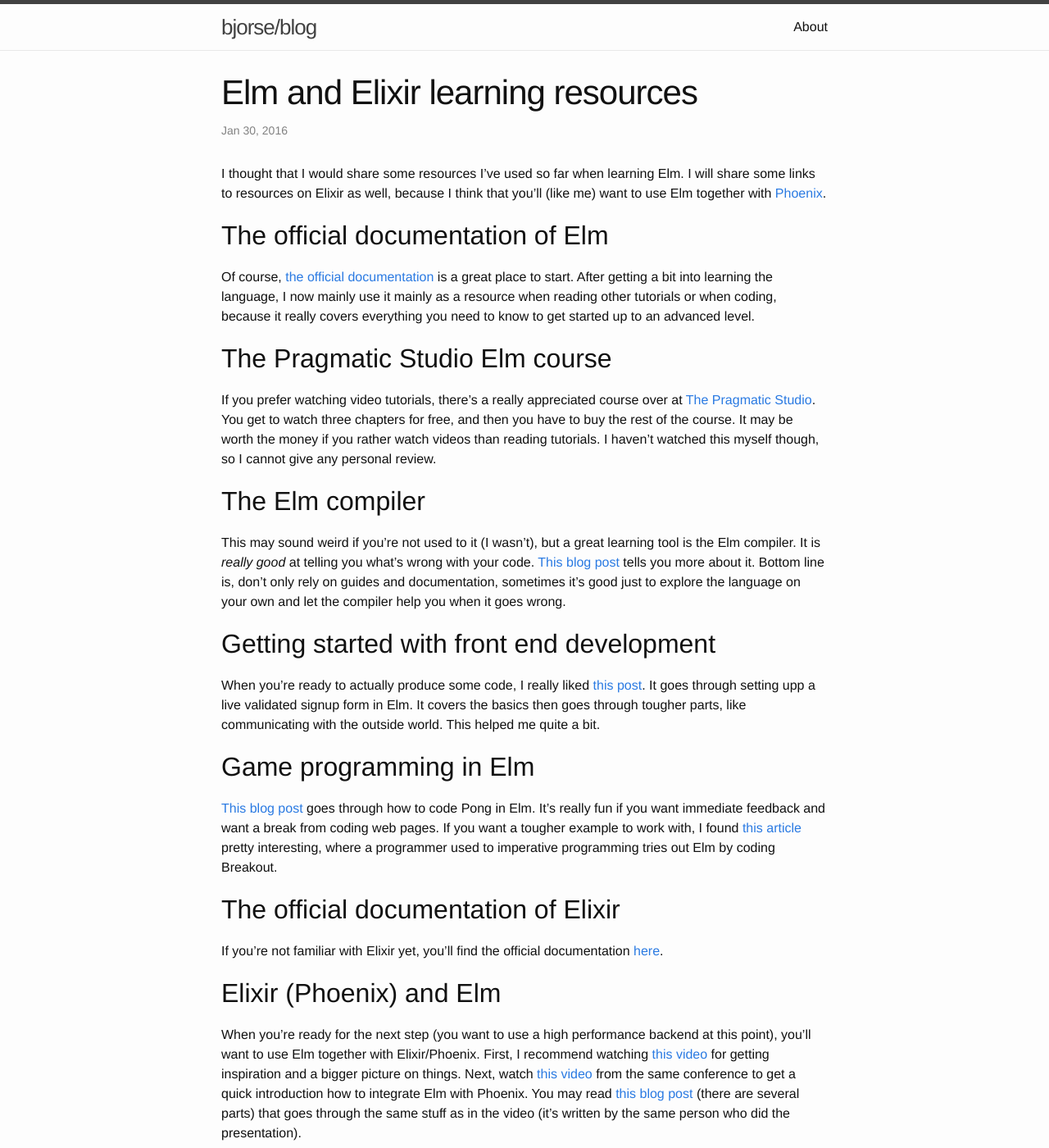
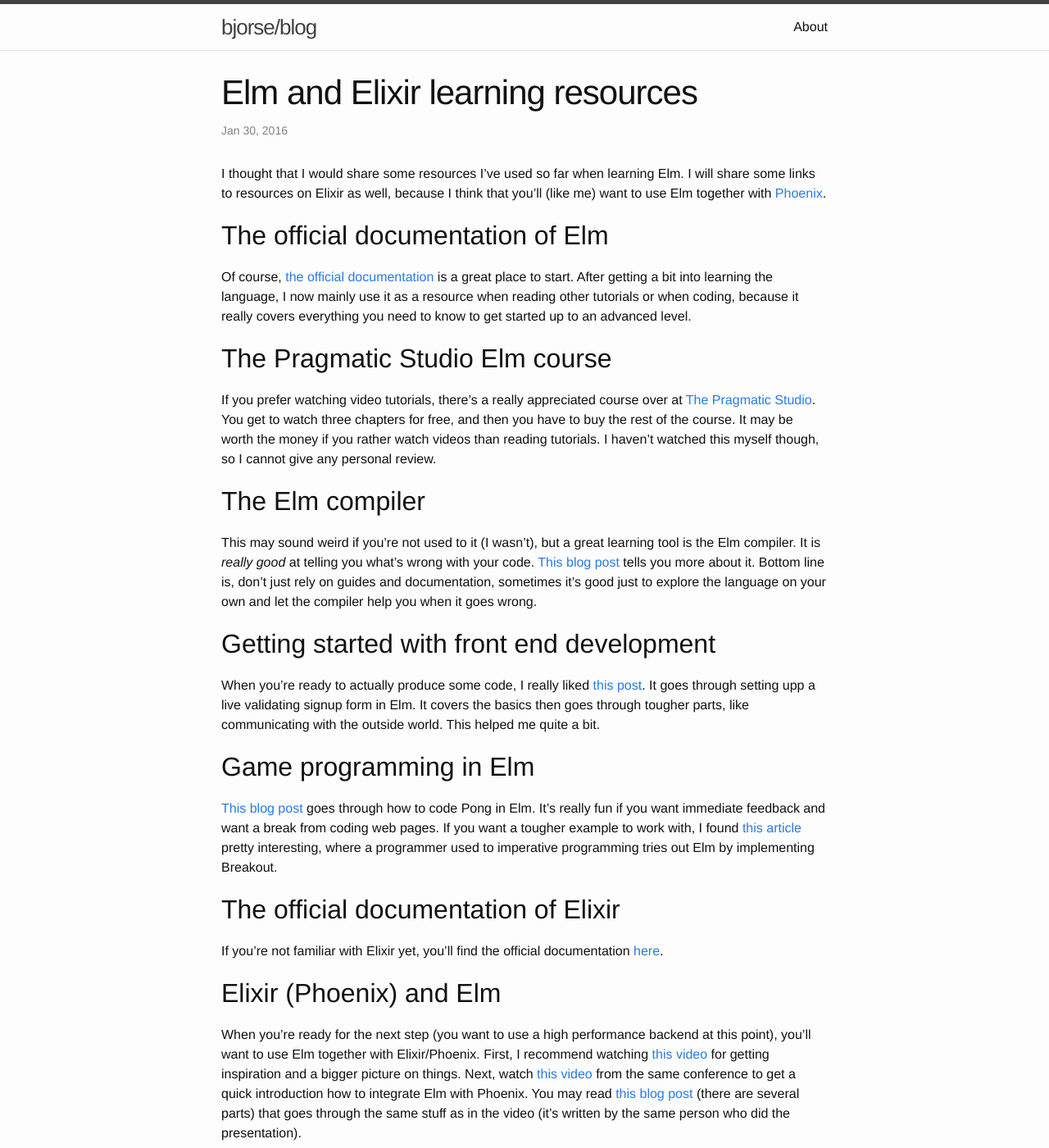
Before and after one commit to bjorse/bjorse.github.io, a Jekyll site: the page built from _posts/2016-01-30-elm-and-elixir-learning-resources.markdown, in a window 1280 px wide and 1400 px high. Shown: the whole window at 82% size. Built offline with Jekyll 4.4.1, drawn with Linux system fonts in a browser that asks for light colours; comment, search, counter and statistics services are not loaded.

Commit message:
Updated post

```diff
--- a/_posts/2016-01-30-elm-and-elixir-learning-resources.markdown
+++ b/_posts/2016-01-30-elm-and-elixir-learning-resources.markdown
@@ -9,19 +9,19 @@ comments: true
 I thought that I would share some resources I've used so far when learning Elm. I will share some links to resources on Elixir as well, because I think that you'll (like me) want to use Elm together with [Phoenix][phoenix].
 
 ## The official documentation of Elm
-Of course, [the official documentation][official-doc] is a great place to start. After getting a bit into learning the language, I now mainly use it mainly as a resource when reading other tutorials or when coding, because it really covers everything you need to know to get started up to an advanced level.
+Of course, [the official documentation][official-doc] is a great place to start. After getting a bit into learning the language, I now mainly use it as a resource when reading other tutorials or when coding, because it really covers everything you need to know to get started up to an advanced level.
 
 ## The Pragmatic Studio Elm course
 If you prefer watching video tutorials, there's a really appreciated course over at [The Pragmatic Studio][pragmatic-studio]. You get to watch three chapters for free, and then you have to buy the rest of the course. It may be worth the money if you rather watch videos than reading tutorials. I haven't watched this myself though, so I cannot give any personal review.
 
 ## The Elm compiler
-This may sound weird if you're not used to it (I wasn't), but a great learning tool is the Elm compiler. It is *really good* at telling you what's wrong with your code. [This blog post][compiler-blog] tells you more about it. Bottom line is, don't only rely on guides and documentation, sometimes it's good just to explore the language on your own and let the compiler help you when it goes wrong.
+This may sound weird if you're not used to it (I wasn't), but a great learning tool is the Elm compiler. It is *really good* at telling you what's wrong with your code. [This blog post][compiler-blog] tells you more about it. Bottom line is, don't just rely on guides and documentation, sometimes it's good just to explore the language on your own and let the compiler help you when it goes wrong.
 
 ## Getting started with front end development
-When you're ready to actually produce some code, I really liked [this post][live-signup-form]. It goes through setting upp a live validated signup form in Elm. It covers the basics then goes through tougher parts, like communicating with the outside world. This helped me quite a bit.
+When you're ready to actually produce some code, I really liked [this post][live-signup-form]. It goes through setting upp a live validating signup form in Elm. It covers the basics then goes through tougher parts, like communicating with the outside world. This helped me quite a bit.
 
 ## Game programming in Elm
-[This blog post][making-pong] goes through how to code Pong in Elm. It's really fun if you want immediate feedback and want a break from coding web pages. If you want a tougher example to work with, I found [this article][elm-breakout] pretty interesting, where a programmer used to imperative programming tries out Elm by coding Breakout.
+[This blog post][making-pong] goes through how to code Pong in Elm. It's really fun if you want immediate feedback and want a break from coding web pages. If you want a tougher example to work with, I found [this article][elm-breakout] pretty interesting, where a programmer used to imperative programming tries out Elm by implementing Breakout.
 
 ## The official documentation of Elixir
 If you're not familiar with Elixir yet, you'll find the official documentation [here][elixir-doc].
```
